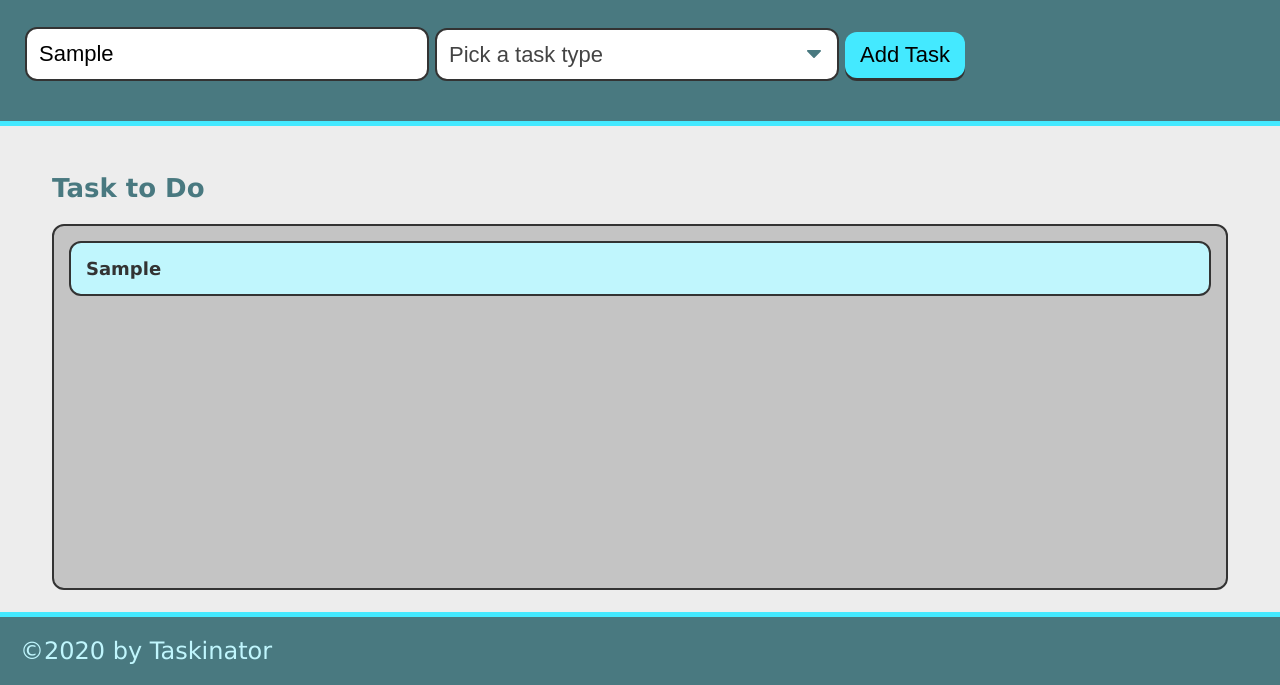
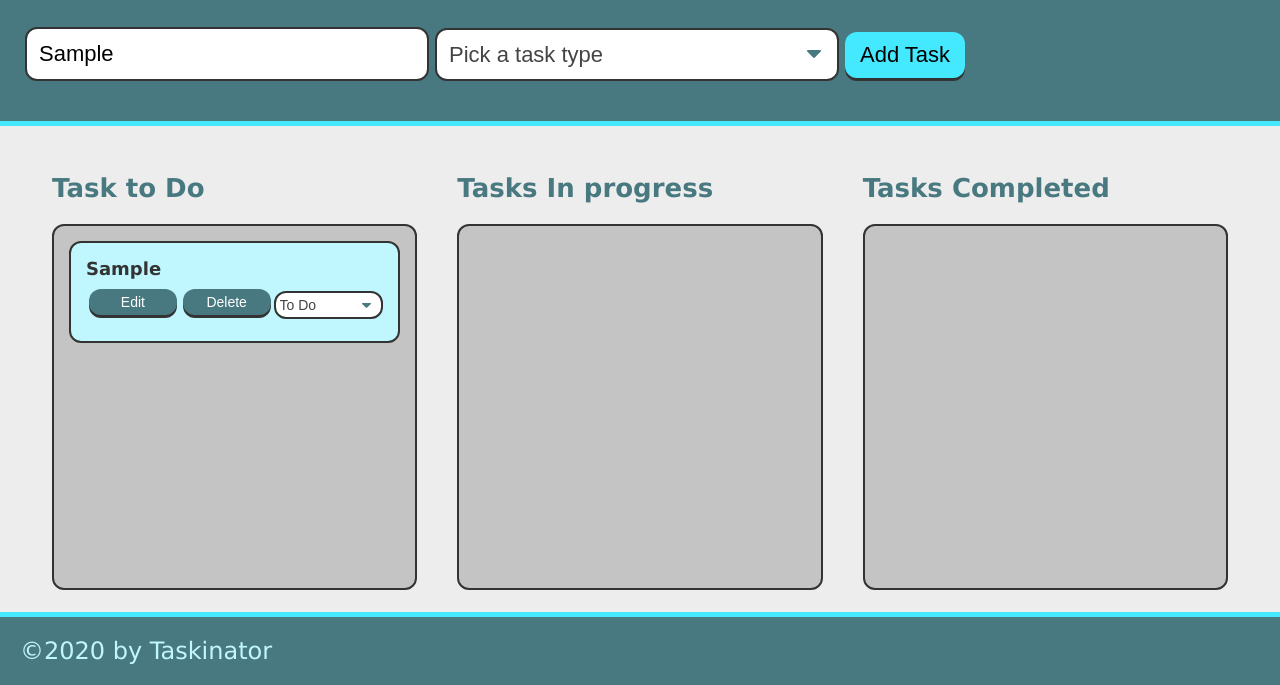
Before and after one commit to devihall/taskinator, a plain HTML site: page index.html in a window 1280 px wide. Both pictures are taken after typing "Sample" into the empty fields and a click on the button "Add Task". Shown: the part 115-800 px from the top of the page. Drawn offline with Linux system fonts and the light colour scheme.

Commit message:
tasks dropdown

```diff
--- a/assets/js/script.js
+++ b/assets/js/script.js
@@ -1,3 +1,6 @@
+
+
+var taskIdCounter= 0;
 var formEl = document.querySelector("#task-form");
 var tasksToDoEl = document.querySelector("#tasks-to-do");
 
@@ -26,12 +29,65 @@ formEl.reset();
   };
 //////////////////////////////////////////////////////
   var createTaskEl = function(taskDataObj) {
+
+    var createTaskActions = function(taskId) {
+      var actionContainerEl = document.createElement("div");
+          actionContainerEl.className = "task-actions";
+
+      // create edit button
+      var editButtonEl = document.createElement("button");
+          editButtonEl.textContent = "Edit";
+          editButtonEl.className = "btn edit-btn";
+          editButtonEl.setAttribute("data-task-id", taskId);
+
+      actionContainerEl.appendChild(editButtonEl);
+
+      // create delete button
+      var deleteButtonEl = document.createElement("button");
+          deleteButtonEl.textContent = "Delete";
+          deleteButtonEl.className = "btn delete-btn";
+          deleteButtonEl.setAttribute("data-task-id", taskId);
+
+      actionContainerEl.appendChild(deleteButtonEl);
+
+      // create dropdown to change status
+      var statusSelectEl = document.createElement("select");
+          statusSelectEl.className = "select-status";
+          statusSelectEl.setAttribute("name", "status-change");
+          statusSelectEl.setAttribute("data-task-id", taskId);
+
+      actionContainerEl.appendChild(statusSelectEl);
+
+      // array for status options
+      var statusChoices = ["To Do", "In Progress", "Completed"];
+
+      // for loop -for the options in the dropdown
+      for (var i=0; i<statusChoices.length; i++){
+        // create option element
+        var statusOptionEl = document.createElement("option");
+        statusOptionEl.textContent = statusChoices[i];
+        statusOptionEl.setAttribute("value", statusChoices[i]);
+
+      // append to select
+          statusSelectEl.appendChild(statusOptionEl);
+
+      }
+
+
+          return actionContainerEl;
+    };
+
     // create list item
     var listItemEl = document.createElement("li");
     listItemEl.className = "task-item";
 
+    // add task id as a custom attribute
+    listItemEl.setAttribute("data-task-id", taskIdCounter)
+
+
     // create div to hold task info and add to list item
     var taskInfoEl = document.createElement("div");
+
 
     // give it a class name
     taskInfoEl.className = "task-info";
@@ -41,9 +97,17 @@ formEl.reset();
 
     listItemEl.appendChild(taskInfoEl);
 
+    var taskActionsEl = createTaskActions(taskIdCounter);
+    listItemEl.appendChild(taskActionsEl);
+
+    tasksToDoEl.appendChild(listItemEl);
+
     // add entire list item to list
     tasksToDoEl.appendChild(listItemEl);
     console.dir(listItemEl);
+
+    // increase task counter for next unique id
+  taskIdCounter++;
   }
 
   formEl.addEventListener("submit", taskFormHandler);
--- a/index.html
+++ b/index.html
@@ -38,11 +38,24 @@
 
 
     <main class="page-content">
+      <!-- Tasks to Do -->
         <section class="task-list-wrapper">
             <h2 class="list-title">Task to Do</h2>
             <ul id = "tasks-to-do" class="task-list"></ul>
         </section>
 
+        <!-- Tasks in Progress-->
+        <section class="task-list-wrapper">
+            <h2 class="list-title">Tasks In progress</h2>
+            <ul class="task-list" id="tasks-in-progress"></ul>
+        </section>
+
+
+        <!-- Tasks Completed -->
+        <section class="task-list-wrapper">
+          <h2 class="list-title">Tasks Completed</h2>
+          <ul class="task-list" id="tasks-completed"></ul>
+        </section>
     </main>
 
 
```
